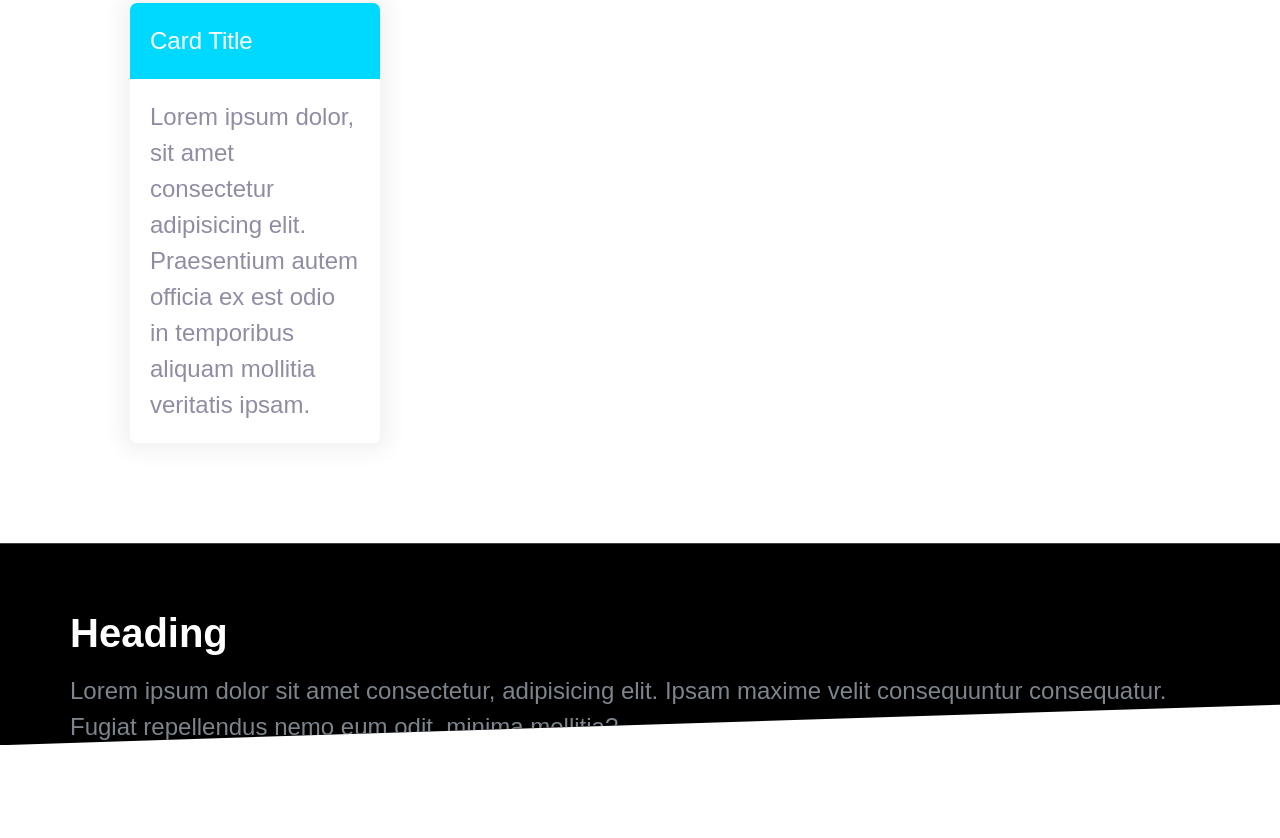
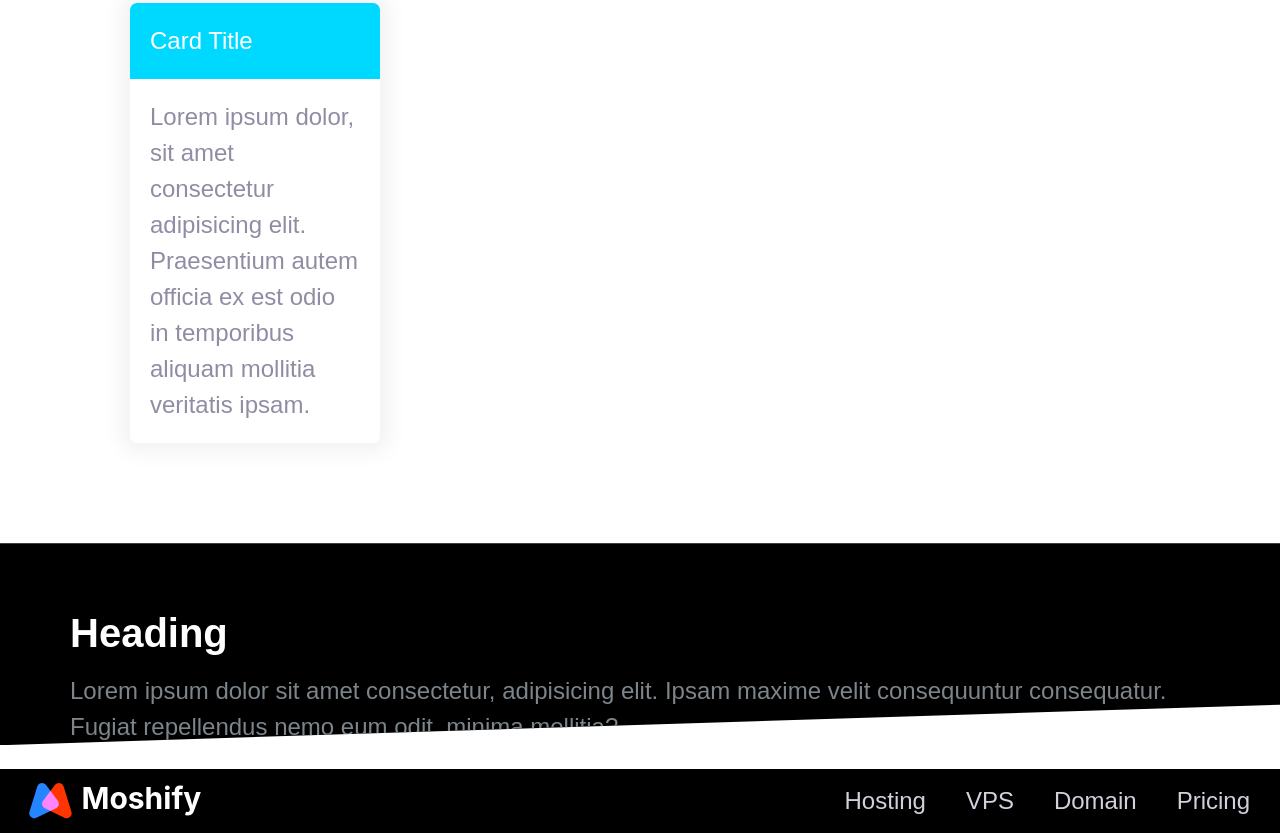
Before and after one commit to HandleyECTS/moshified--mami-is-better-, a plain HTML site: page index.html in a window 1280 px wide. Shown: the part 2662-3500 px from the top of the page. Before the commit the page ends 3431 px from the top, so only its background shows below. Drawn offline with Linux system fonts and the light colour scheme.

Commit message:
naaavbaaaar ooobtaaaiiiineeeedddd~

```diff
--- a/css/styles.css
+++ b/css/styles.css
@@ -620,3 +620,67 @@ a{
     max-width:1140px;
     margin:0 auto;
 }
+
+/* navbar */
+
+.nav{
+    background: black;
+    display: flex;
+    justify-content: space-between;
+    flex-wrap: wrap;
+    padding:  0 1rem;
+    align-items: center;
+}
+
+.nav__list{
+    width: 100%;
+    margin: 0;
+}
+
+.nav__item{
+    padding: 0.5rem 2rem;
+    border-bottom: 1px solid #222;
+}
+
+.nav__item > a {
+    color: #d2d0db;
+    transition: color .3s;
+}
+
+.nav__item > a:hover {
+    color: #fff;
+}
+
+.nav__toggler{
+    opacity: .5;
+    transition: box-shadow .15s;
+    cursor: pointer;
+}
+
+.nav.collapsible--expanded .nav__toggler{
+    opacity: 1;
+    box-shadow: 0 0 0 3px #666;
+    border-radius: 5px;
+}
+
+.nav__brand{
+    transform:translateY(5px)
+}
+
+@media screen and (min-width:768px){
+    .nav__toggler{
+        display: none;
+    }
+
+    .nav__list{
+        width:auto;
+        display:flex;
+        font: size 1.6rem;
+        max-height: 100%;
+        opacity: 1;
+    }
+
+    .nav__item{
+        border:0;
+    }
+}
--- a/index.html
+++ b/index.html
@@ -190,6 +190,20 @@
         </p>
     </div>
 </section>
+
+<nav class="nav collapsible">
+    <a class="nav__brand" href="/"><img src="images/logo.svg" alt=""></a>
+        <svg class="icon icon--white nav__toggler">
+            <use xlink:href="images/sprite.svg#menu"></use>
+        </svg>
+        <ul class="list nav__list collapsible__content">
+            <li class="nav__item"><a href="#">Hosting</a></li>
+            <li class="nav__item"><a href="#">VPS</a></li>
+            <li class="nav__item"><a href="#">Domain</a></li>
+            <li class="nav__item"><a href="#">Pricing</a></li>
+
+        </ul>
+</nav>
 <script src="js/main.js"></script>
 </body>
 </html>
```
Also changed, not shown: images/logo.svg (added).
